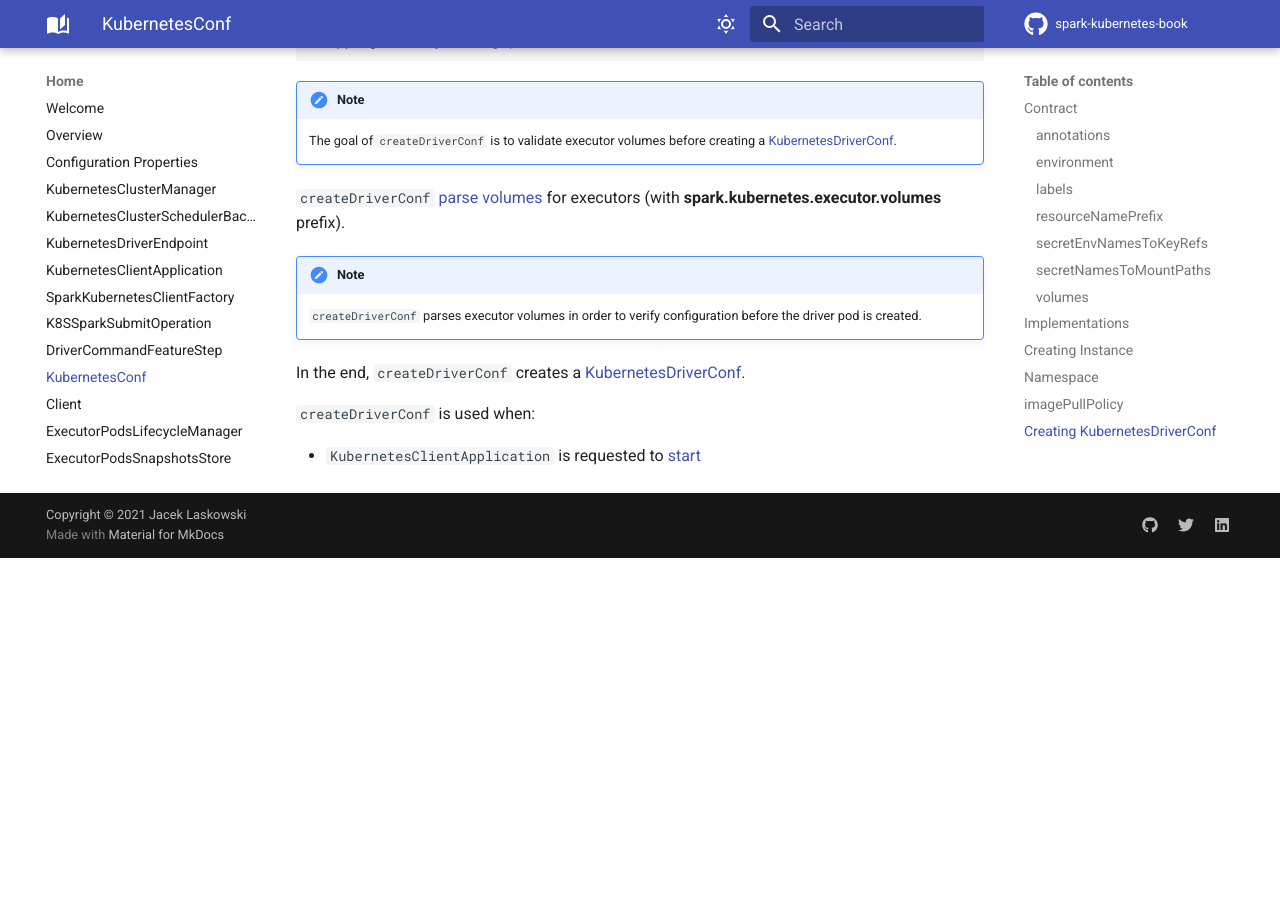
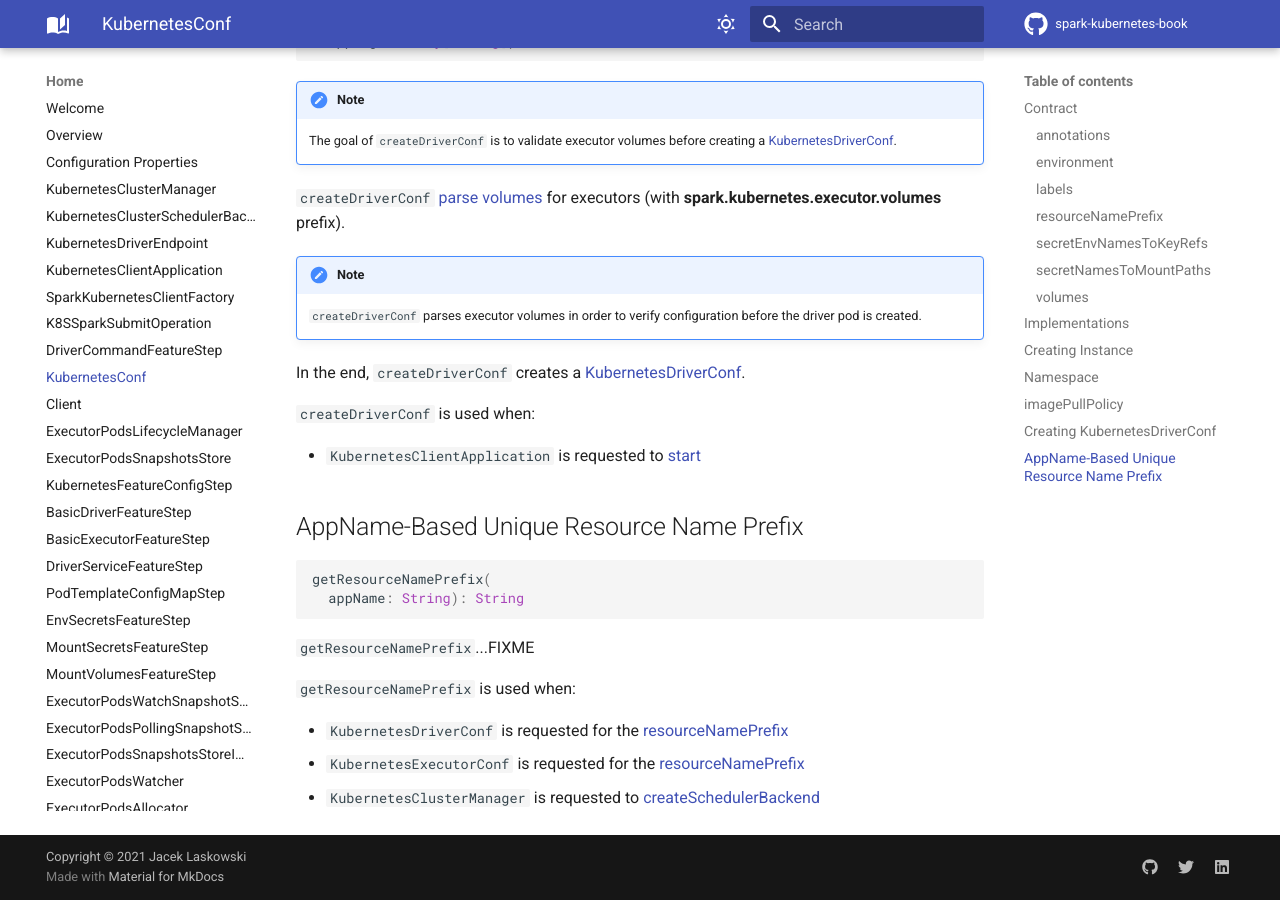
Before and after one commit to jaceklaskowski/spark-kubernetes-book, an MkDocs documentation site: the page built from docs/KubernetesConf.md, in a window 1280 px wide and 900 px high, scrolled down 3009 px. Built offline with MkDocs 1.6.1 and Material for MkDocs 9.7.7, drawn with Linux system fonts in a browser that asks for light colours; comment, search, counter and statistics services are not loaded; before the commit the page ends 3567 px from its top, so only the background shows below that.

Commit message:
KubernetesClusterManager and Creating SchedulerBackend

````diff
--- a/docs/KubernetesConf.md
+++ b/docs/KubernetesConf.md
@@ -141,3 +141,18 @@ In the end, `createDriverConf` creates a [KubernetesDriverConf](KubernetesDriver
 `createDriverConf` is used when:
 
 * `KubernetesClientApplication` is requested to [start](KubernetesClientApplication.md#start)
+
+## <span id="getResourceNamePrefix"> AppName-Based Unique Resource Name Prefix
+
+```scala
+getResourceNamePrefix(
+  appName: String): String
+```
+
+`getResourceNamePrefix`...FIXME
+
+`getResourceNamePrefix` is used when:
+
+* `KubernetesDriverConf` is requested for the [resourceNamePrefix](KubernetesDriverConf.md#resourceNamePrefix)
+* `KubernetesExecutorConf` is requested for the [resourceNamePrefix](KubernetesExecutorConf.md#resourceNamePrefix)
+* `KubernetesClusterManager` is requested to [createSchedulerBackend](KubernetesClusterManager.md#createSchedulerBackend)
````
Also changed, not shown: docs/KubernetesClusterManager.md (+59 -17 lines).
